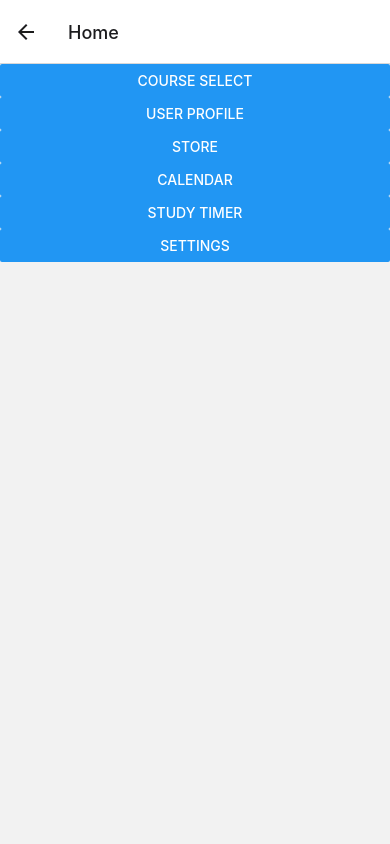
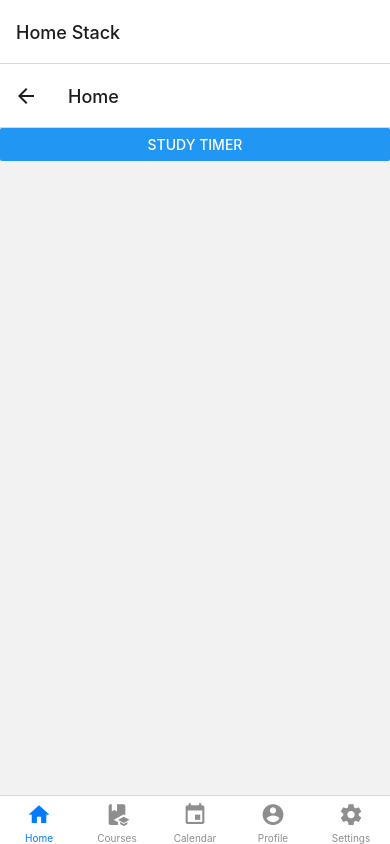
Before and after one commit to xin-shang/React_SchoolManagget, a React Native app: screen /Home in a window 390 px wide. Built offline with nearby package versions, Linux system fonts and the light colour scheme.

Commit message:
Updated with bottom navigation

```diff
--- a/App.js
+++ b/App.js
@@ -2,6 +2,9 @@ import { StatusBar } from 'expo-status-bar';
 import { StyleSheet, View } from 'react-native';
 import { NavigationContainer } from '@react-navigation/native';
 import { createStackNavigator } from '@react-navigation/stack';
+import { createBottomTabNavigator } from '@react-navigation/bottom-tabs';
+
+import MaterialCommunityIcons from 'react-native-vector-icons/MaterialCommunityIcons';
 
 import Registration from './Screens/Registration';
 import Login from './Screens/Login'
@@ -18,6 +21,7 @@ import StudyTimer from './Screens/StudyTimer'
 import Settings from './Screens/Settings'
 
 const Stack = createStackNavigator();
+const Tab = createBottomTabNavigator();
 
 function HomeStack() {
   return (
@@ -25,15 +29,45 @@ function HomeStack() {
       <Stack.Screen name="Registration" component={Registration}/>
       <Stack.Screen name="Login" component={Login}/>
       <Stack.Screen name="Home" component={Home}/>
+
+      {/* Might move to a different screen */}
+      <Stack.Screen name="Study Timer" component={StudyTimer}/>
+    </Stack.Navigator>
+  );
+}
+
+function CourseStack() {
+  return (
+    <Stack.Navigator initialRouteName="Course Select">
       <Stack.Screen name="Course Select" component={CourseSelect}/>
       <Stack.Screen name="Course Page" component={CoursePage}/>
+    </Stack.Navigator>
+  );
+}
+
+function CalendarStack() {
+  return (
+    <Stack.Navigator initialRouteName="Calendar">
+      <Stack.Screen name="Calendar" component={Calendar}/>
+      <Stack.Screen name="Calendar Item" component={CalendarItem}/>
+    </Stack.Navigator>
+  );
+}
+
+function ProfileStack() {
+  return (
+    <Stack.Navigator initialRouteName="User Profile">
       <Stack.Screen name="User Profile" component={UserProfile}/>
       <Stack.Screen name="Achievements" component={Achievements}/>
       <Stack.Screen name="Friends" component={Friends}/>
       <Stack.Screen name="Store" component={Store}/>
-      <Stack.Screen name="Calendar" component={Calendar}/>
-      <Stack.Screen name="Calendar Item" component={CalendarItem}/>
-      <Stack.Screen name="Study Timer" component={StudyTimer}/>
+    </Stack.Navigator>
+  );
+}
+
+function SettingsStack() {
+  return (
+    <Stack.Navigator initialRouteName="Settings">
       <Stack.Screen name="Settings" component={Settings}/>
     </Stack.Navigator>
   );
@@ -42,7 +76,73 @@ function HomeStack() {
 export default function App() {
   return (
     <NavigationContainer>
-      <HomeStack/>
+      <Tab.Navigator initialRouteName="Feed">
+      <Tab.Screen
+          name="Home Stack"
+          component={HomeStack}
+          options={{
+            tabBarLabel: 'Home',
+            tabBarIcon: ({ color, size }) => (
+              <MaterialCommunityIcons
+                name="home"
+                color={color}
+                size={size}
+              />
+            ),
+          }}  />
+      <Tab.Screen
+          name="CourseStack"
+          component={CourseStack}
+          options={{
+            tabBarLabel: 'Courses',
+            tabBarIcon: ({ color, size }) => (
+              <MaterialCommunityIcons
+                name="book-education"
+                color={color}
+                size={size}
+              />
+            ),
+          }}  />
+      <Tab.Screen
+          name="CalendarStack"
+          component={CalendarStack}
+          options={{
+            tabBarLabel: 'Calendar',
+            tabBarIcon: ({ color, size }) => (
+              <MaterialCommunityIcons
+                name="calendar"
+                color={color}
+                size={size}
+              />
+            ),
+          }}  />
+      <Tab.Screen
+          name="ProfileStack"
+          component={ProfileStack}
+          options={{
+            tabBarLabel: 'Profile',
+            tabBarIcon: ({ color, size }) => (
+              <MaterialCommunityIcons
+                name="account-circle"
+                color={color}
+                size={size}
+              />
+            ),
+          }}  />
+        <Tab.Screen
+          name="SettingsStack"
+          component={SettingsStack}
+          options={{
+            tabBarLabel: 'Settings',
+            tabBarIcon: ({ color, size }) => (
+              <MaterialCommunityIcons
+                name="cog"
+                color={color}
+                size={size}
+              />
+            ),
+          }} />
+      </Tab.Navigator>
     </NavigationContainer>
   );
 }
--- a/Screens/CoursePage.js
+++ b/Screens/CoursePage.js
@@ -39,34 +39,6 @@ const CoursePage = ({ navigation }) => {
             </CollapseBody>
           </Collapse>
       </View>
-
-      {/* Start of Navbar */}
-      <View style={{
-        backgroundColor: "red",
-        flex: .1,
-        flexDirection: "row"
-        }}>
-          <View style={{
-            backgroundColor: "pink",
-            flex: 1
-          }}></View>
-          <View style={{
-            backgroundColor: "orange",
-            flex: 1
-          }}></View>
-          <View style={{
-            backgroundColor: "purple",
-            flex: 1
-          }}></View>
-          <View style={{
-            backgroundColor: "green",
-            flex: 1
-          }}></View>
-          <View style={{
-            backgroundColor: "red",
-            flex: 1
-          }}></View>
-      </View>
       <StatusBar style="auto" />
     </SafeAreaView>
   );
--- a/Screens/Home.js
+++ b/Screens/Home.js
@@ -3,12 +3,11 @@ import { View, Button } from 'react-native';
 const Home = ({ navigation }) => {
     return (
     <View>
-        <Button title="Course Select" onPress={() => navigation.navigate('Course Select')}/>
+        {/* <Button title="Course Select" onPress={() => navigation.navigate('Course Select')}/>
         <Button title="User Profile" onPress={() => navigation.navigate('User Profile')}/>
-        <Button title="Store" onPress={() => navigation.navigate('Store')}/>
-        <Button title="Calendar" onPress={() => navigation.navigate('Calendar')}/>
+        <Button title="Calendar" onPress={() => navigation.navigate('Calendar')}/> */}
         <Button title="Study Timer" onPress={() => navigation.navigate('Study Timer')}/>
-        <Button title="Settings" onPress={() => navigation.navigate('Settings')}/>
+        {/* <Button title="Settings" onPress={() => navigation.navigate('Settings')}/> */}
     </View>
     );
 }
--- a/Screens/UserProfile.js
+++ b/Screens/UserProfile.js
@@ -12,40 +12,14 @@ const UserProfile = ({ navigation }) => {
       //alignItems: "center"
     }}>
       <View style={{
-        backgroundColor: "dodgerblue",
+        backgroundColor: "#fff",
         flex: 1,
         alignItems: "center",
         justifyContent: "center"
         }}>
           <Button title="Achievements" onPress={() => navigation.navigate('Achievements')}/>
           <Button title="Friends" onPress={() => navigation.navigate('Friends')}/>
-      </View>
-      {/* Start of Navbar */}
-      <View style={{
-        backgroundColor: "red",
-        flex: .10,
-        flexDirection: "row"
-        }}>
-          <View style={{
-            backgroundColor: "pink",
-            flex: 1
-          }}></View>
-          <View style={{
-            backgroundColor: "orange",
-            flex: 1
-          }}></View>
-          <View style={{
-            backgroundColor: "purple",
-            flex: 1
-          }}></View>
-          <View style={{
-            backgroundColor: "green",
-            flex: 1
-          }}></View>
-          <View style={{
-            backgroundColor: "red",
-            flex: 1
-          }}></View>
+          <Button title="Store" onPress={() => navigation.navigate('Store')}/>
       </View>
       <StatusBar style="auto" />
     </SafeAreaView>
--- a/package.json
+++ b/package.json
@@ -12,6 +12,7 @@
   "dependencies": {
     "@expo/webpack-config": "~0.16.2",
     "@react-native-masked-view/masked-view": "0.2.6",
+    "@react-navigation/bottom-tabs": "^6.3.1",
     "@react-navigation/native": "^6.0.10",
     "@react-navigation/stack": "^6.2.1",
     "accordion-collapse-react-native": "^1.1.0",
@@ -20,7 +21,7 @@
     "react": "17.0.2",
     "react-dom": "17.0.2",
     "react-native": "0.68.1",
-    "react-native-gesture-handler": "~2.2.0",
+    "react-native-gesture-handler": "~2.2.1",
     "react-native-safe-area-context": "^4.2.4",
     "react-native-screens": "~3.11.1",
     "react-native-vector-icons": "^9.1.0",
```
Also changed, not shown: 1 other file (tests, documents, lock files or other folders).
